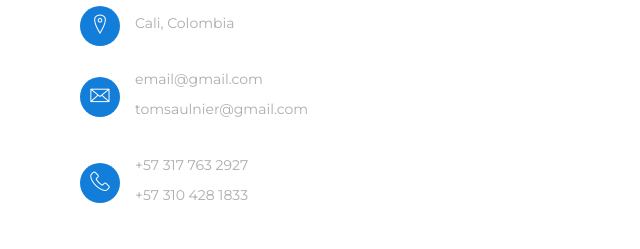
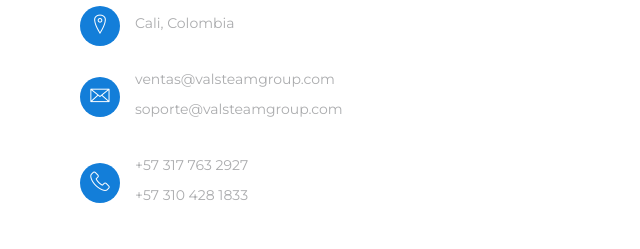
Before and after one commit to femu27/femu27.github.io, a plain HTML site: page index.html in a window 1280 px wide. Shown: the part 3277-3526 px from the top of the page, 629-1269 px from the left. Drawn offline with Linux system fonts and the light colour scheme; some packages are replaced by stand-ins of ours; files whose address does not match are found by name.

Commit message:
Website Update

```diff
--- a/index.html
+++ b/index.html
@@ -492,8 +492,8 @@
                   <div class="contact-icon">
                     <i class="lni-envelope"></i>
                   </div>
-                  <p><a href="#">email@gmail.com</a></p>
-                  <p><a href="#">tomsaulnier@gmail.com</a></p>
+                  <p><a href="#">ventas@valsteamgroup.com</a></p>
+                  <p><a href="#">soporte@valsteamgroup.com</a></p>
                 </div>
                 <div class="single-contact">
                   <div class="contact-icon">
@@ -563,7 +563,7 @@
       <div class="container">
         <div class="row">
           <div class="col-md-12">
-            <p>Copyright © 2018 <a href="www.femudesign.com">femudesign.com</a> All Right Reserved</p>
+            <p>Copyright © 2018 <a href="https://www.femudesign.com" target="_blank">femudesign.com</a> All Right Reserved</p>
           </div>
         </div>
       </div>
```
